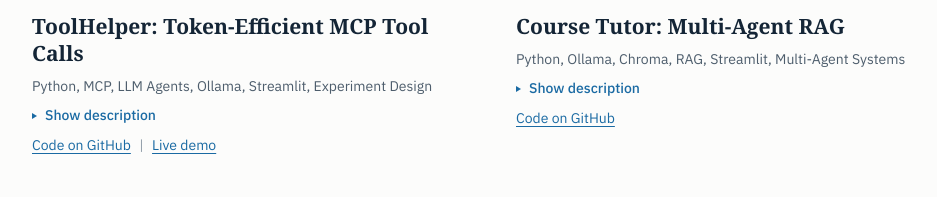
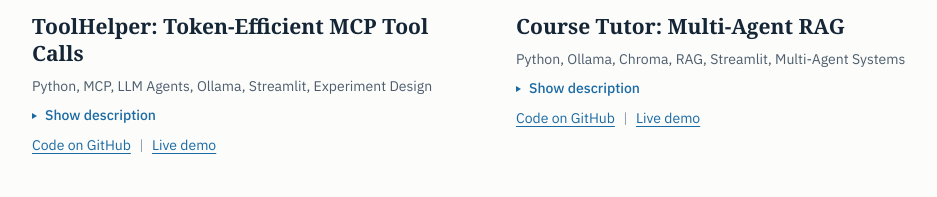
Before and after one commit to NeelGhoshal/neelghoshal.github.io, a plain HTML site: page index.html in a window 1280 px wide. Shown: the part 3692-3889 px from the top of the page, without its empty margins (152-1089 px from the left). Drawn offline with Linux system fonts and the light colour scheme; a web font is replaced by a local one.

Commit message:
Add live demo link for Course Tutor
Co-Authored-By: Claude Opus 5.5 <noreply@anthropic.com>
Claude-Session: https://claude.ai/code/session_01GDzHDYRE49WJoqzTVDU19W

```diff
--- a/index.html
+++ b/index.html
@@ -289,7 +289,7 @@
               <summary><span class="show">Show description</span><span class="hide">Hide description</span></summary>
               <p>A <strong>four-agent retrieval-augmented tutor</strong> for a Mathematics for Machine Learning course, answering only from the course's lecture slides and textbook: a <strong>Router</strong> classifies each question as lecture, textbook, or off-topic; a <strong>Tutor</strong> retrieves the relevant chunks and answers with page citations; a <strong>Verifier</strong> checks every claim against the retrieved text and triggers a retry if one is unsupported; and a <strong>Quizzer</strong> writes and grades quiz questions, logging missed topics to revisit first next time. Runs entirely on a <strong>local, open-weight LLM</strong> with no API key.</p>
             </details>
-            <p class="more"><a href="https://github.com/NeelGhoshal/MultiAgentRAG" target="_blank" rel="noopener">Code on GitHub</a></p>
+            <p class="more"><a href="https://github.com/NeelGhoshal/MultiAgentRAG" target="_blank" rel="noopener">Code on GitHub</a><span class="sep" aria-hidden="true">|</span><a href="https://course-tutor.onrender.com" target="_blank" rel="noopener">Live demo</a></p>
           </div>
         </article>
         <article class="project" id="project-paper-librarian">
```
